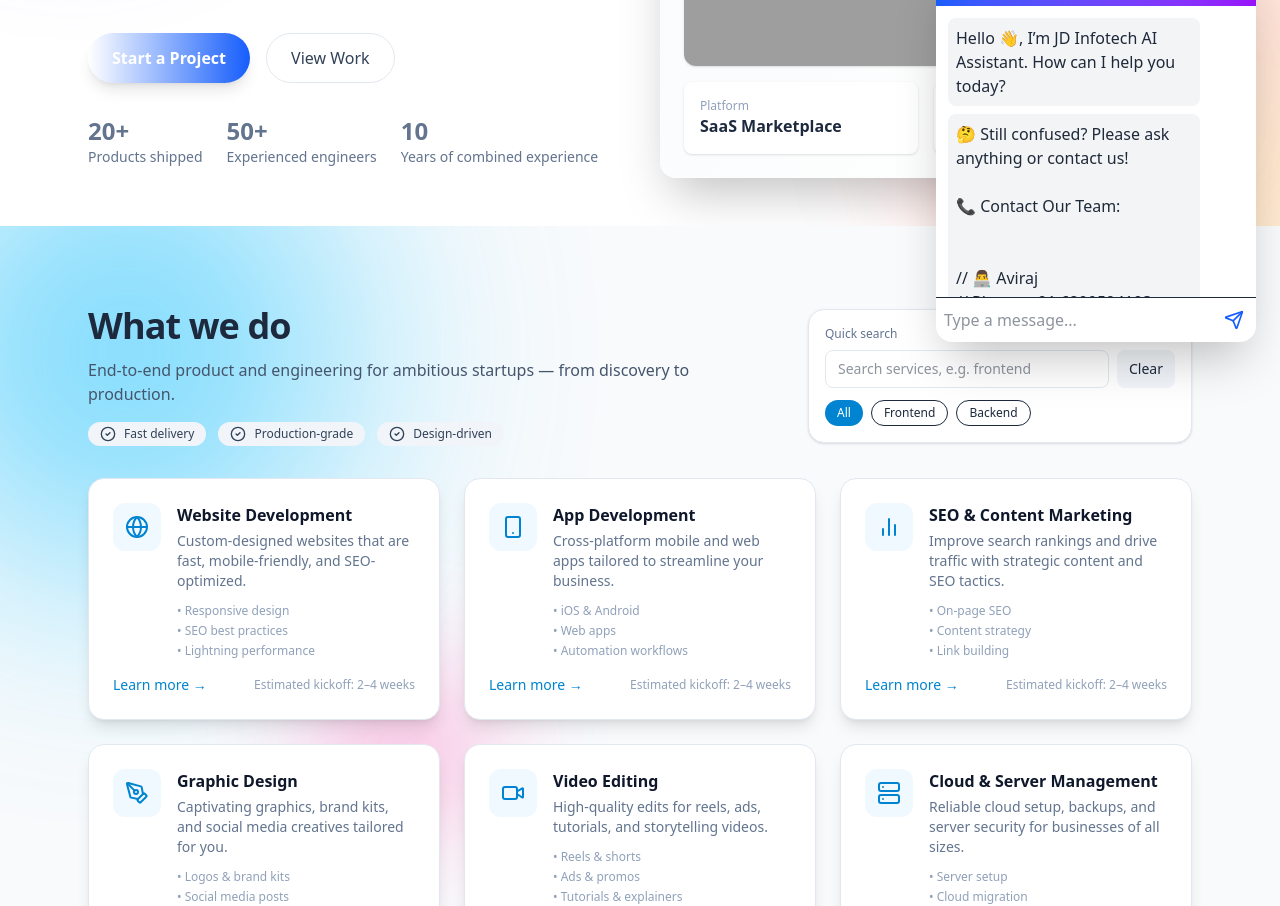
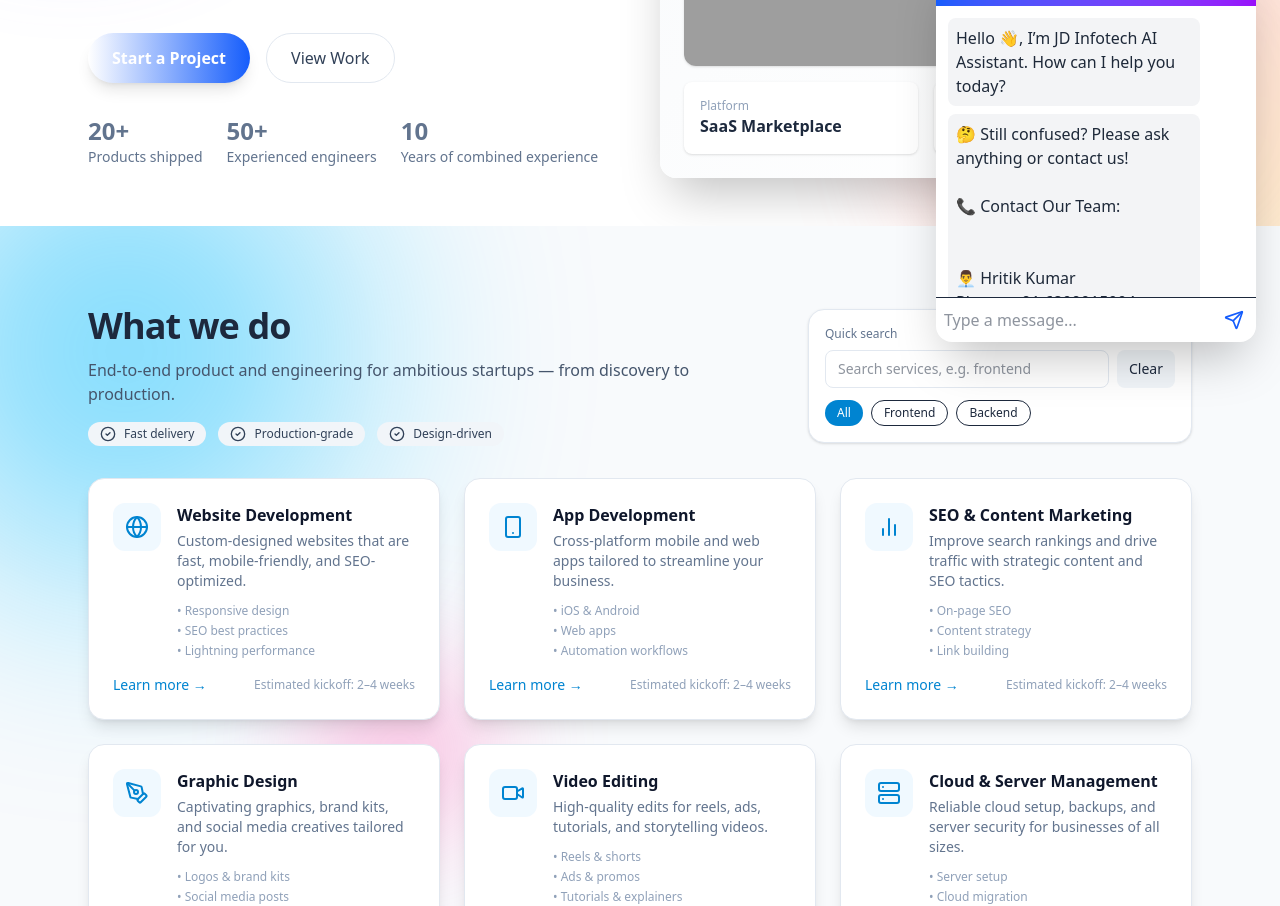
Before and after one commit to abhishekgfg/jdis, a React (Vite) app: page / in a window 1280 px wide. Shown: the part 434-1340 px from the top of the page. Built offline with nearby package versions, Linux system fonts and the light colour scheme; grey boxes are pictures that could not be loaded; the HTML template or start-up script is replaced by a standard one.

Commit message:
Update contact information in ChatWidget component for accuracy

```diff
--- a/src/components/ChatWidget.jsx
+++ b/src/components/ChatWidget.jsx
@@ -13,10 +13,10 @@ export default function ChatWidget() {
   const contactInfo = `\n\n📞 Contact Our Team:
 
 
-// 👨‍💻 Aviraj
-// Phone: +91 6200594193
-// Email: jdinfotechsloution@gmail.com
-// WhatsApp: https://wa.me/916200594193
+👨‍💼 Hritik Kumar
+Phone: +91 6209015004
+Email: jdinfotechsloution@gmail.com
+WhatsApp: https://wa.me/916209015004
 
 👨‍💼 suraj kumar
 Phone: +91 8699913072
@@ -27,7 +27,7 @@ WhatsApp: https://wa.me/919523435814
 👨‍💼 Hritik Kumar
 Email:jdinfotechsloution@gmail.com
 Phone: +91 6209015004`;
-// WhatsApp: https://wa.me/919523435814
+
 
 
 
--- a/src/components/ContactFormWithInfo.jsx
+++ b/src/components/ContactFormWithInfo.jsx
@@ -18,7 +18,7 @@ export default function ContactFormWithInfo() {
 
   const handleSubmit = (e) => {
     e.preventDefault();
-    const whatsappNumber = "6202000340";
+    const whatsappNumber = "9523435814";
     const text = `Hello, my name is ${form.name}. Email: ${form.email}. Phone: ${form.phone}. Subject: ${form.subject}. Message: ${form.message}`;
     const url = `https://wa.me/${whatsappNumber}?text=${encodeURIComponent(
       text
@@ -136,7 +136,7 @@ export default function ContactFormWithInfo() {
               <h4 className="font-semibold text-gray-800">Phone</h4>
               <p className="text-gray-500">
                 <a
-                  href="tel:+916202000340"
+                  href="tel:+9166209015004"
                   className="hover:underline hover:text-green-500 transition"
                 >
                   +91 6209015004
--- a/src/components/Hero.jsx
+++ b/src/components/Hero.jsx
@@ -27,7 +27,7 @@ export default function Hero() {
     const message = `Hello, my name is ${formData.name}.
 Email: ${formData.email}
 Project Details: ${formData.project}`;
-    const phoneNumber = "916202000340"; // your WhatsApp number (without +)
+    const phoneNumber = "919523435814"; // your WhatsApp number (without +)
     const url = `https://wa.me/${phoneNumber}?text=${encodeURIComponent(message)}`;
     window.open(url, "_blank");
   };
```
